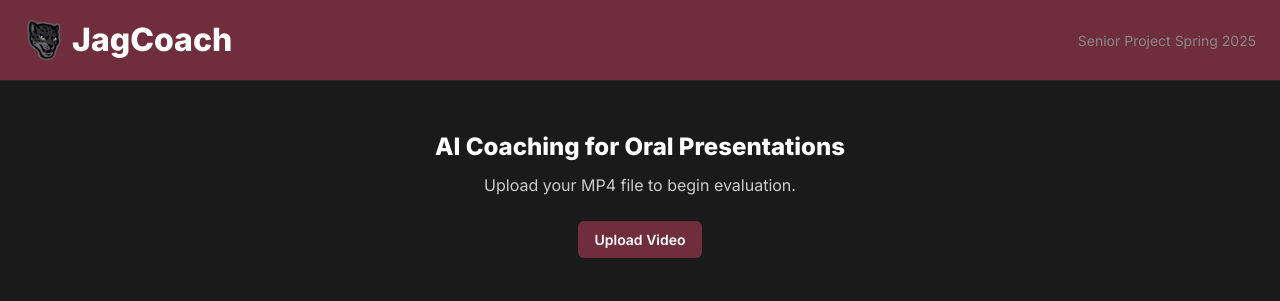
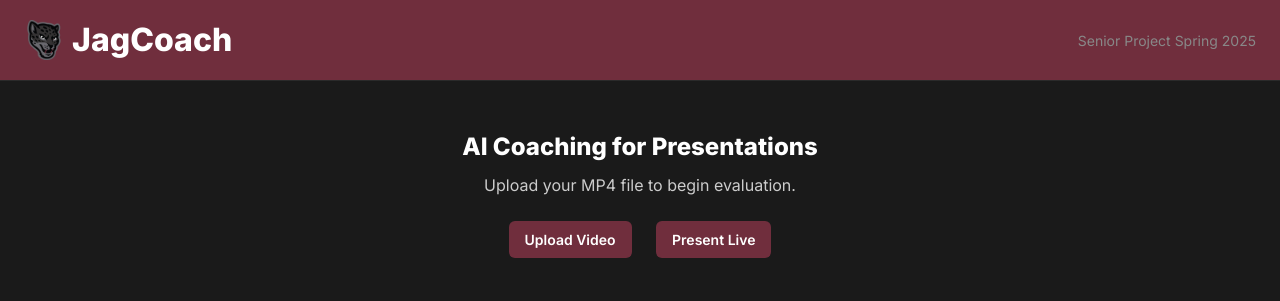
Before and after one commit to MusongKwon/JagCoach, a Flask app: page / in a window 1280 px wide. Shown: the top 301 px of the page. Run offline with Flask 3, Linux system fonts and the light colour scheme; parts of the project's set-up code (start-up, migrations or seed data) failed here and were passed over; some libraries are stand-ins or nearby versions.

Commit message:
Update index.html

```diff
--- a/JagCoachUI/templates/index.html
+++ b/JagCoachUI/templates/index.html
@@ -20,17 +20,16 @@
   </header>
 
   <section class="max-w-3xl mx-auto text-center px-4 py-12">
-    <h2>AI Coaching for Oral Presentations</h2>
+    <h2>AI Coaching for Presentations</h2>
     <p style="color: #cccccc; margin-top: 0.5rem;">Upload your MP4 file to begin evaluation.</p>
     <label for="fileInput" class="button mt-6 inline-block">Upload Video</label>
     <input type="file" id="fileInput" class="hidden" accept="video/mp4" />
+    <a href="/present-live" class="button mt-6 inline-block">Present Live</a>
     <p id="fileName" class="text-sm text-green-400 mt-2 italic"></p>
   </section>
 
   <main class="max-w-5xl mx-auto px-4 grid md:grid-cols-2 gap-6 pb-12">
 
-    <!-- This is the Video Preview. Just shows the uploaded video. Was thinking of somehow adding a thumbnail to it
-    form the video the user uploads. -->
     <div class="panel">
       <h3>Video Preview</h3>
       <video id="vPlayback" controls>
@@ -39,7 +38,6 @@
       </video>
     </div>
 
-    <!-- The Evaluation Portion. Holds the output of the evaluation. -->
     <div class="panel" id="evaluationContainer">
       <h3>Evaluation</h3>
       <p id="evaluationResult">Upload a video to begin analysis.</p>
@@ -48,7 +46,6 @@
       </div>
     </div>
 
-    <!-- The Transcript Portion. Holds the container to show the transcript. -->
     <div class="md:col-span-2 panel">
       <div class="flex justify-between items-center">
         <h3>Transcript</h3>
```
